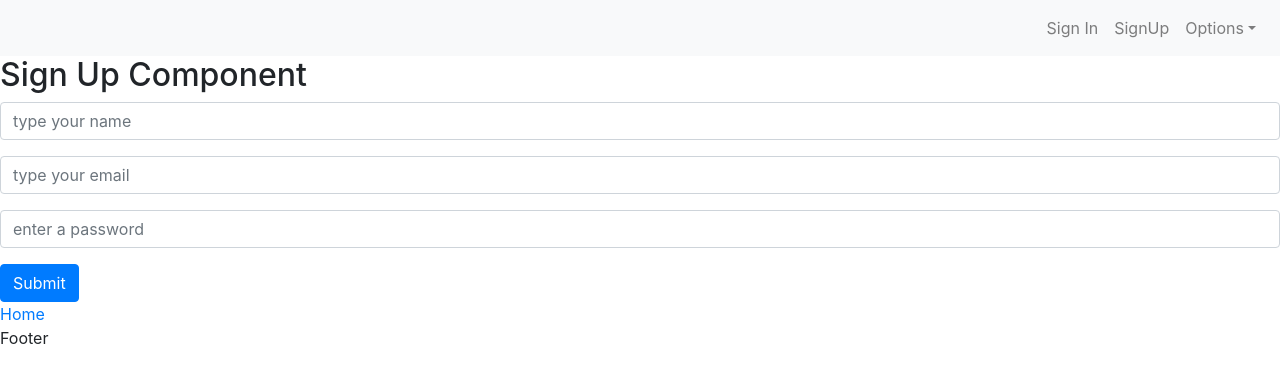
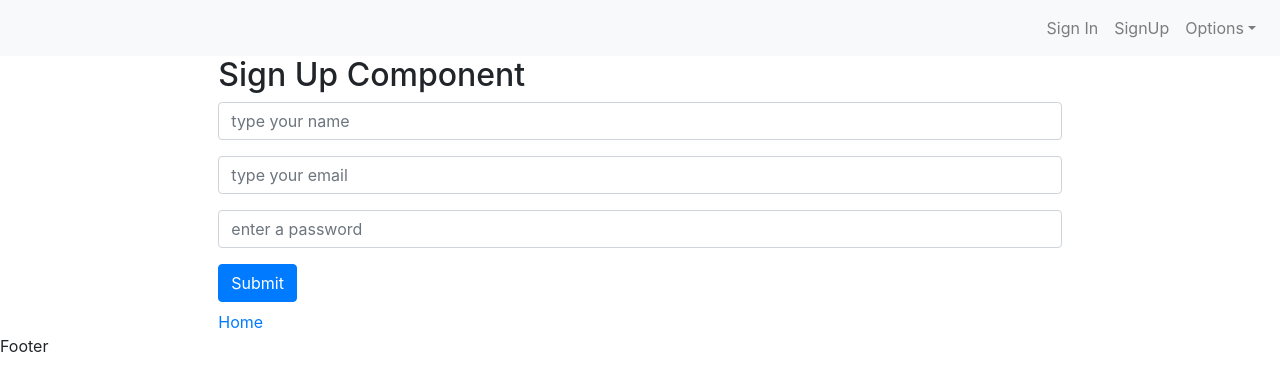
Before and after one commit to ch2isk4kos/seo-demo, a Next.js app in the folder client/: page /signup in a window 1280 px wide. Shown: the top 390 px of the page. Built offline with nearby package versions, Linux system fonts and the light colour scheme.

Commit message:
structure positioning of sign up component

```diff
--- a/client/pages/signup.js
+++ b/client/pages/signup.js
@@ -5,10 +5,18 @@
 const Signup = () => {
   return (
     <Layout>
-      <SignupComponent />
-      <Link href="/">
-        <a>Home</a>
-      </Link>
+      <div className="row">
+        <div className="col-md-8 offset-md-2">
+          <SignupComponent />
+        </div>
+      </div>
+      <div className="row">
+        <div className="col-md-8 offset-md-2 mt-2">
+          <Link href="/">
+            <a>Home</a>
+          </Link>
+        </div>
+      </div>
     </Layout>
   );
 };
```
